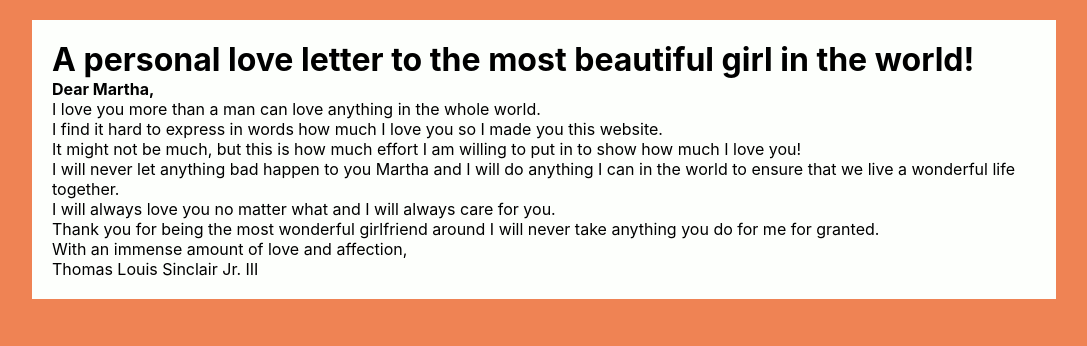
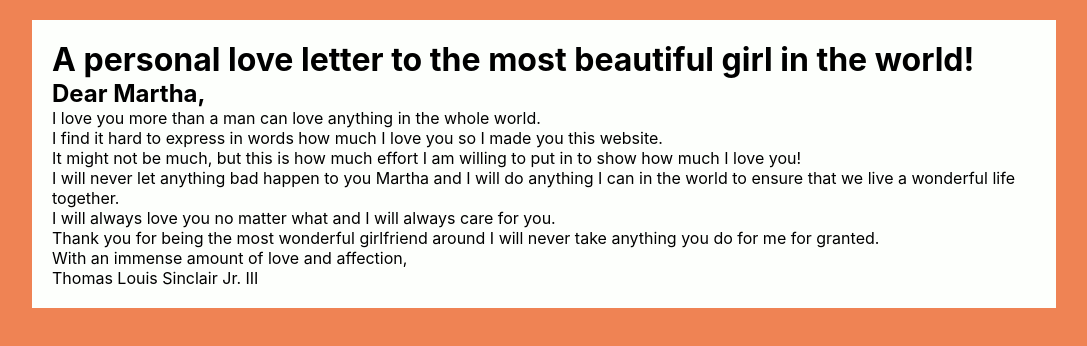
Before and after one commit to TommyPhelps/Tommy-Loves-Martha, a plain HTML site: page index.html in a window 1280 px wide. Shown: the whole page, without its empty margins (96-1183 px from the left). Drawn offline with Linux system fonts and the light colour scheme.

Commit message:
Change p element to h2 element

```diff
--- a/index.html
+++ b/index.html
@@ -9,7 +9,7 @@
 	<div>
 	    <h1>A personal love letter to the most beautiful girl in the world!</h1>
 
-	    <p><b>Dear Martha,</b></p>
+	    <h2>Dear Martha,</h2>
 	    <p>I love you more than a man can love anything in the whole world.</p>
 	    <p>I find it hard to express in words how much I love you so I made you this website.</p>
 	    <p>It might not be much, but this is how much effort I am willing to put in to show how much I love you!</p>
```
